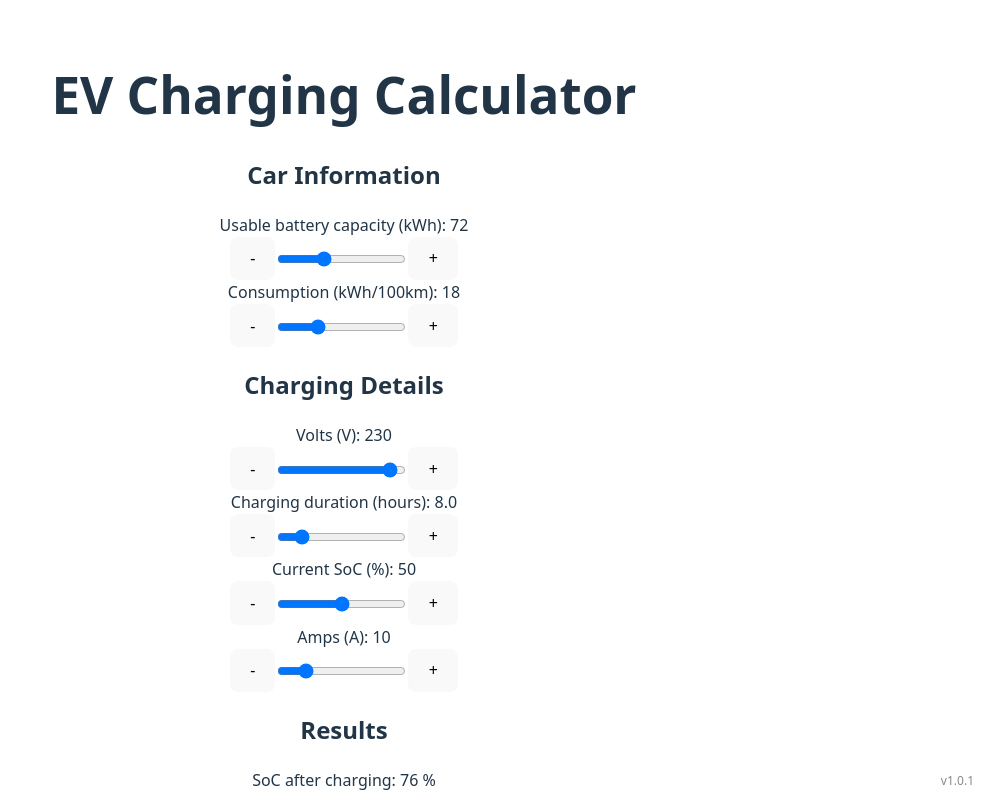
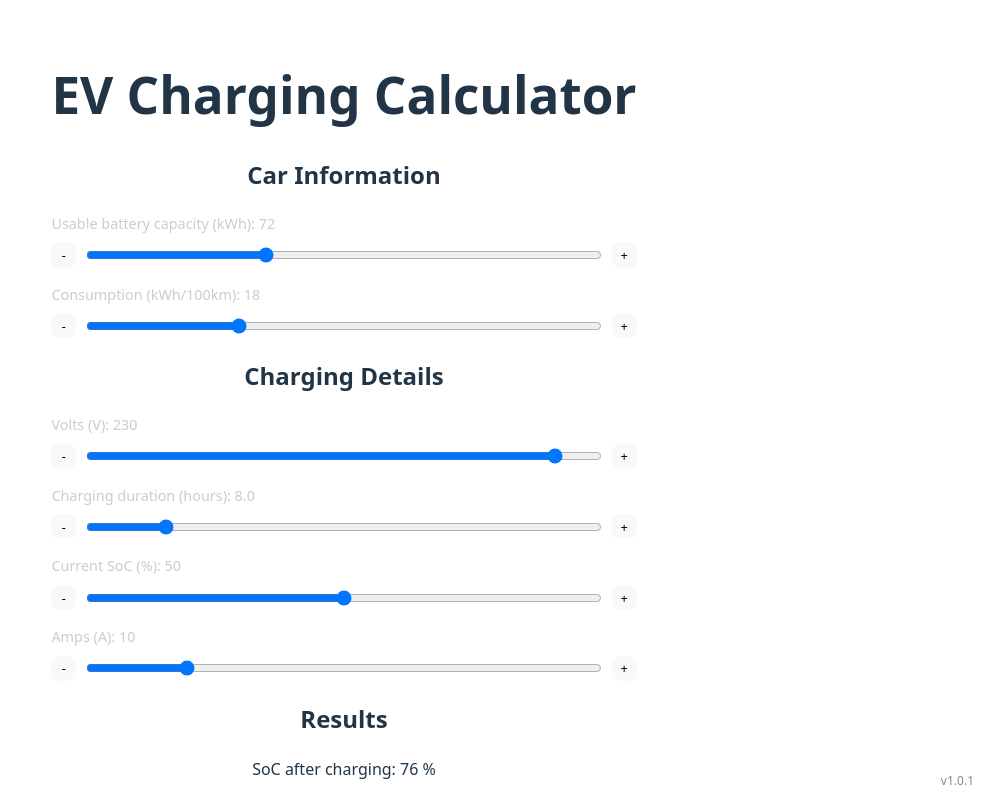
Before and after one commit to s100ian/ev-charging-calculator, a React (Vite) app: page / in a window 1280 px wide. Shown: the top 800 px of the page, without its empty margins (296-1280 px from the left). Built offline with nearby package versions, Linux system fonts and the light colour scheme.

Commit message:
feat: refactor slider controls in CarInfo and ChargingDetails components for improved layout and styling

```diff
--- a/src/App.css
+++ b/src/App.css
@@ -40,16 +40,24 @@
   color: #ccc;
 }
 
-.slider-group input[type="range"] {
-  width: 100%;
+.slider-controls { /* New style for the controls wrapper */
+  display: flex;
+  align-items: center;
+  gap: 0.5rem; /* Add space between buttons and slider */
+}
+
+.slider-controls input[type="range"] { /* Style slider inside the controls wrapper */
+  flex-grow: 1; /* Allow slider to take available space */
+  width: auto; /* Override previous width if any */
   cursor: pointer;
 }
 
-.slider-group button {
-  padding: 0.1em 0.3em; /* Further reduce padding */
-  font-size: 0.7em; /* Further reduce font size */
-  margin-left: 0.5em; /* Keep margin */
-  min-width: 20px; /* Reduce minimum width */
+.slider-controls button { /* Adjust button styles */
+  padding: 0.2em 0.5em; /* Slightly adjust padding */
+  font-size: 0.8em; /* Slightly adjust font size */
+  margin: 0; /* Remove margin */
+  min-width: 25px; /* Adjust min-width */
+  flex-shrink: 0; /* Prevent buttons from shrinking */
 }
 
 input[type="range"] {
--- a/src/components/CarInfo.tsx
+++ b/src/components/CarInfo.tsx
@@ -32,10 +32,9 @@ const CarInfo: React.FC<CarInfoProps> = ({
   return (
     <div>
       <h2>Car Information</h2>
-      <div>
-        <label>
-          Usable battery capacity (kWh): {usableCapacity}
-          <div>
+      <div className="slider-group">
+        <label>Usable battery capacity (kWh): {usableCapacity}</label>
+        <div className="slider-controls">
           <button
             onClick={() =>
               handleDecrement(setUsableCapacity, usableCapacity, 5)
@@ -58,12 +57,10 @@ const CarInfo: React.FC<CarInfoProps> = ({
             +
           </button>
         </div>
-        </label>
       </div>
-      <div>
-        <label>
-          Consumption (kWh/100km): {consumption}
-          <div>
+      <div className="slider-group">
+        <label>Consumption (kWh/100km): {consumption}</label>
+        <div className="slider-controls">
           <button
             onClick={() => handleDecrement(setConsumption, consumption, 5)}
           >
@@ -82,7 +79,6 @@ const CarInfo: React.FC<CarInfoProps> = ({
             +
           </button>
         </div>
-        </label>
       </div>
     </div>
   );
--- a/src/components/ChargingDetails.tsx
+++ b/src/components/ChargingDetails.tsx
@@ -54,10 +54,9 @@ const ChargingDetails: React.FC<ChargingDetailsProps> = ({
   return (
     <div>
       <h2>Charging Details</h2>
-      <div>
-        <label>
-          Volts (V): {volts}
-          <div>
+      <div className="slider-group">
+        <label>Volts (V): {volts}</label>
+        <div className="slider-controls">
           <button onClick={() => handleDecrement(setVolts, volts, 110)}>
             -
           </button>
@@ -72,12 +71,10 @@ const ChargingDetails: React.FC<ChargingDetailsProps> = ({
             +
           </button>
         </div>
-        </label>
       </div>
-      <div>
-        <label>
-          Charging duration (hours): {duration.toFixed(1)}
-          <div>
+      <div className="slider-group">
+        <label>Charging duration (hours): {duration.toFixed(1)}</label>
+        <div className="slider-controls">
           <button onClick={handleDurationDecrement}>-</button>
           <input
             type="range"
@@ -89,15 +86,11 @@ const ChargingDetails: React.FC<ChargingDetailsProps> = ({
           />
           <button onClick={handleDurationIncrement}>+</button>
         </div>
-        </label>
       </div>
-      <div>
-        <label>
-          Current SoC (%): {currentSoC}
-          <div>
-            <button
-              onClick={() => handleDecrement(setCurrentSoC, currentSoC, 0)}
-            >
+      <div className="slider-group">
+        <label>Current SoC (%): {currentSoC}</label>
+        <div className="slider-controls">
+          <button onClick={() => handleDecrement(setCurrentSoC, currentSoC, 0)}>
             -
           </button>
           <input
@@ -113,12 +106,10 @@ const ChargingDetails: React.FC<ChargingDetailsProps> = ({
             +
           </button>
         </div>
-        </label>
       </div>
-      <div>
-        <label>
-          Amps (A): {amps}
-          <div>
+      <div className="slider-group">
+        <label>Amps (A): {amps}</label>
+        <div className="slider-controls">
           <button onClick={() => handleDecrement(setAmps, amps, 5)}>-</button>
           <input
             type="range"
@@ -127,11 +118,8 @@ const ChargingDetails: React.FC<ChargingDetailsProps> = ({
             value={amps}
             onChange={(e) => setAmps(parseInt(e.target.value, 10))}
           />
-            <button onClick={() => handleIncrement(setAmps, amps, 32)}>
-              +
-            </button>
+          <button onClick={() => handleIncrement(setAmps, amps, 32)}>+</button>
         </div>
-        </label>
       </div>
     </div>
   );
```
Lines whose indentation alone changed are shown as unchanged.
